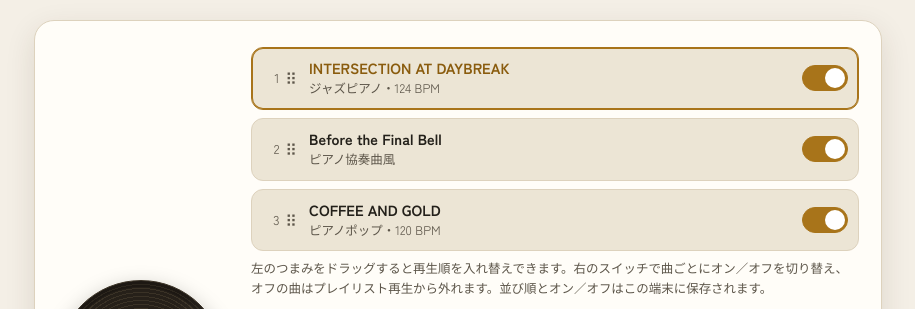
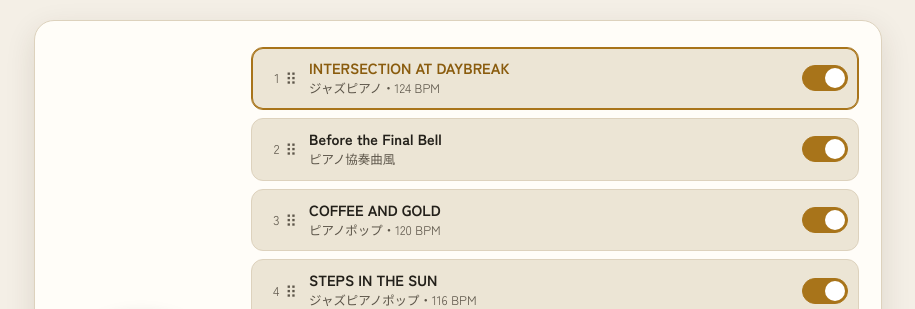
Before and after one commit to yonishik-x/original-music-player, a plain HTML site: page index.html in a window 1280 px wide. Shown: the top 309 px of the page, without its empty margins (182-1097 px from the left). Drawn offline with Linux system fonts and the light colour scheme; no server answers; a web font is replaced by a local one.

Commit message:
STEPS IN THE SUN をプレーヤーに4曲目として追加

```diff
--- a/index.html
+++ b/index.html
@@ -407,6 +407,17 @@
             dir: "audio/coffee/",
             drive: "https://drive.google.com/file/d/1IqC3SHuxFQeS5UaiqLzywj5rPbTbmwAe/view",
             share: "https://share.gemini.google/GNDUMs0rT6Ic"
+          },
+          {
+            id: "sun",
+            title: "STEPS IN THE SUN",
+            sub: "ジャズピアノポップ — 明るく爽やか、聴くとテンションが上がる（歌詞なし）",
+            genre: "ジャズピアノポップ・116 BPM",
+            chips: ["116 BPM", "ピアノトリオ＋ギター", "3:00"],
+            len: 180.09,
+            dir: "audio/sun/",
+            drive: "https://drive.google.com/file/d/1Zwc5bNfD8-7wzuDDIbVc6wwC82CsKrgY/view",
+            share: "https://share.gemini.google/QNbFv401c7hS"
           }
         ];
         var curTrack = 0;
```
Also changed, not shown: audio/sun/parts.txt (added), 2 other files.
